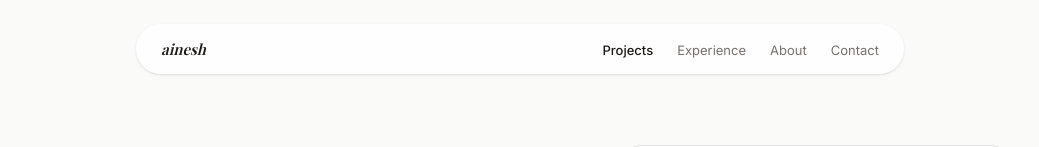
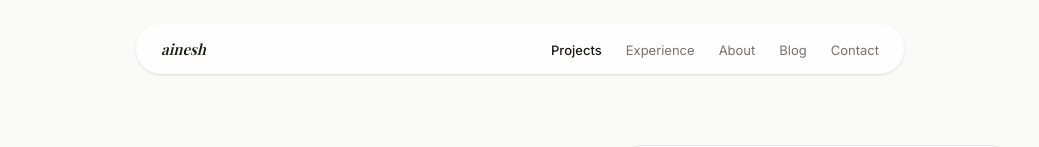
Before and after one commit to aineshm/aineshm.github.io, a Next.js app: page / in a window 1280 px wide. Shown: the top 147 px of the page, without its empty margins (120-1159 px from the left). Built offline with nearby package versions, Linux system fonts and the light colour scheme.

Commit message:
feat: update nav to support blog pages

```diff
--- a/src/components/nav.tsx
+++ b/src/components/nav.tsx
@@ -1,17 +1,27 @@
+// src/components/nav.tsx
 "use client";
 
 import { useActiveSection, type SectionId } from "@/hooks/use-active-section";
 import { useMotionValueEvent, useScroll } from "framer-motion";
 import { useState } from "react";
+import { usePathname } from "next/navigation";
 
-const NAV_LINKS: { label: string; href: SectionId }[] = [
-  { label: "Projects", href: "projects" },
-  { label: "Experience", href: "experience" },
-  { label: "About", href: "about" },
-  { label: "Contact", href: "contact" },
+const HOME_LINKS: { label: string; href: string }[] = [
+  { label: "Projects", href: "#projects" },
+  { label: "Experience", href: "#experience" },
+  { label: "About", href: "#about" },
+  { label: "Blog", href: "/blog" },
+  { label: "Contact", href: "#contact" },
+];
+
+const BLOG_LINKS: { label: string; href: string }[] = [
+  { label: "Home", href: "/" },
+  { label: "Blog", href: "/blog" },
 ];
 
 export function Nav() {
+  const pathname = usePathname();
+  const isHome = pathname === "/";
   const activeSection = useActiveSection();
   const { scrollY } = useScroll();
   const [scrolled, setScrolled] = useState(false);
@@ -19,6 +29,8 @@ export function Nav() {
   useMotionValueEvent(scrollY, "change", (latest) => {
     setScrolled(latest > 50);
   });
+
+  const links = isHome ? HOME_LINKS : BLOG_LINKS;
 
   return (
     <header className="fixed top-6 left-4 right-4 z-50 flex justify-center">
@@ -30,18 +42,25 @@ export function Nav() {
         }`}
       >
         <a
-          href="#"
+          href="/"
           className="font-serif text-[15px] font-semibold italic text-text-primary"
         >
           ainesh
         </a>
         <ul className="flex gap-6">
-          {NAV_LINKS.map(({ label, href }) => (
+          {links.map(({ label, href }) => {
+            const isHash = href.startsWith("#");
+            const sectionId = isHash ? href.slice(1) : null;
+            const isActive = isHome && sectionId
+              ? activeSection === sectionId
+              : pathname.startsWith(href) && href !== "/";
+
+            return (
               <li key={href}>
                 <a
-                href={`#${href}`}
+                  href={href}
                   className={`text-[13px] transition-colors duration-200 ${
-                  activeSection === href
+                    isActive
                       ? "font-medium text-text-primary"
                       : "text-text-muted hover:text-text-primary"
                   }`}
@@ -49,7 +68,8 @@ export function Nav() {
                   {label}
                 </a>
               </li>
-          ))}
+            );
+          })}
         </ul>
       </nav>
     </header>
```
Lines whose indentation alone changed are shown as unchanged.
